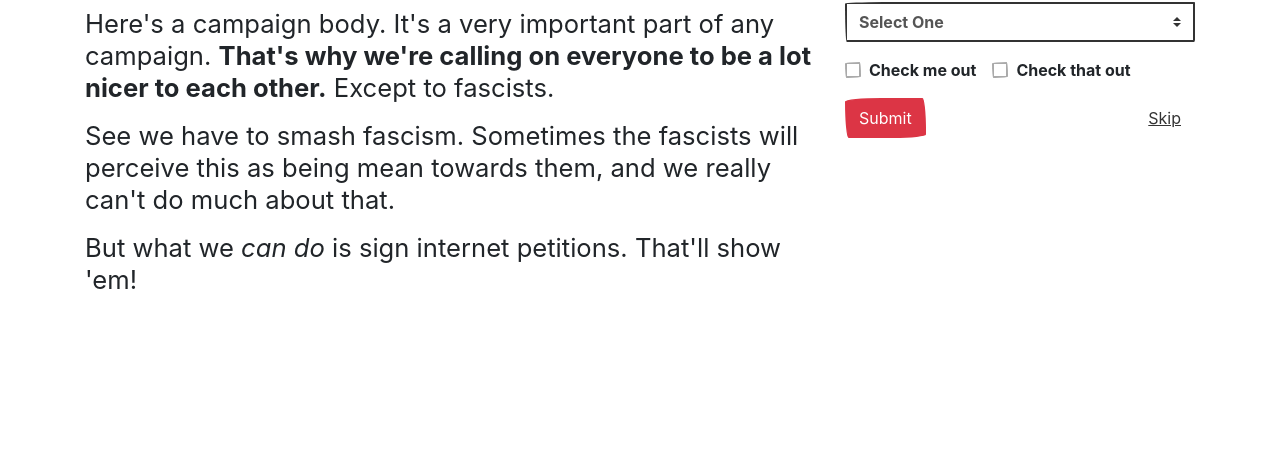
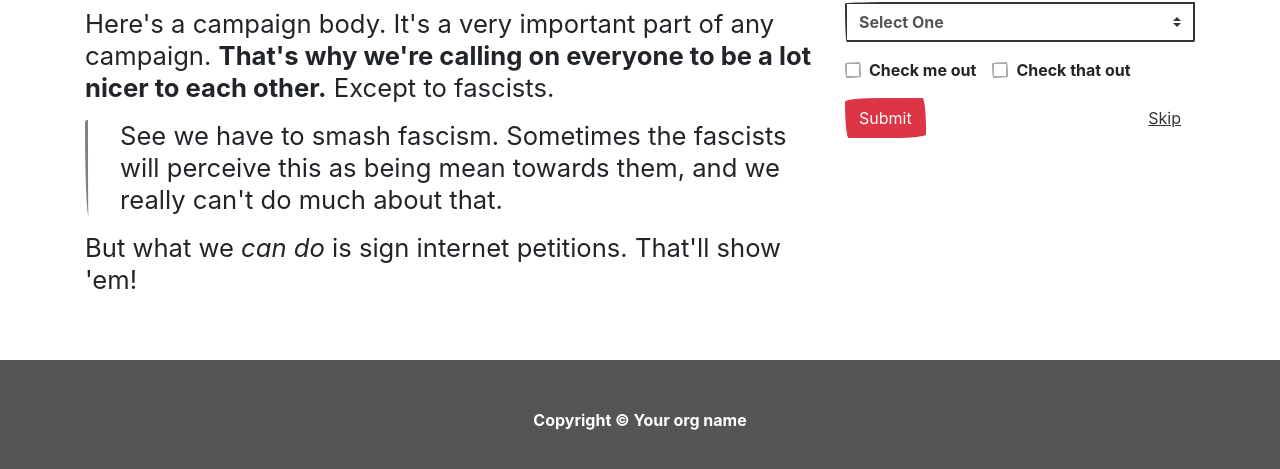
Before and after one commit to michaelsnook/halla-bol-client, a Vue app: page /#/campaign/1 in a window 1280 px wide. Shown: the part 385-854 px from the top of the page. Before the commit the page ends 800 px from the top, so only its background shows below. Built offline with nearby package versions, Linux system fonts and the light colour scheme; a web font is replaced by a local one.

Commit message:
Add Footer, add blockquote styles

```diff
--- a/src/App.vue
+++ b/src/App.vue
@@ -2,14 +2,16 @@
   <div id="app">
     <Navbar />
     <router-view/>
+    <Footer />
   </div>
 </template>
 
 <script>
 import Navbar from '@/components/Navbar.vue';
+import Footer from '@/components/Footer.vue';
 
 export default {
   name: 'app',
-  components: { Navbar },
+  components: { Navbar, Footer },
 };
 </script>
--- /dev/null
+++ b/src/components/Footer.vue
@@ -0,0 +1,11 @@
+<template>
+  <footer class="container-fluid text-center p-5 mt-3 mt-lg-5 mt-md-4 bg-secondary text-light">
+    <p>Copyright &copy; Your org name</p>
+  </footer>
+</template>
+
+<script>
+export default {
+  name: 'Footer',
+}
+</script>
--- a/src/views/Campaign.vue
+++ b/src/views/Campaign.vue
@@ -10,8 +10,10 @@
         <p>Here's a campaign body. It's a very important part of any campaign.
           <strong>That's why we're calling on everyone to be a lot nicer to each other.</strong>
           Except to fascists.</p>
-        <p>See we have to smash fascism. Sometimes the fascists will
+        <blockquote>
+          <p>See we have to smash fascism. Sometimes the fascists will
           perceive this as being mean towards them, and we really can't do much about that.</p>
+        </blockquote>
         <p>But what we <em>can do</em> is sign internet petitions. That'll show 'em!</p>
 
       </div>
@@ -49,4 +51,10 @@ p {
   font-size: 1.6rem;
   font-weight: normal;
 }
+blockquote {
+  padding-left: 2rem;
+  border-left: 3px solid gray;
+
+}
+
 </style>
```
